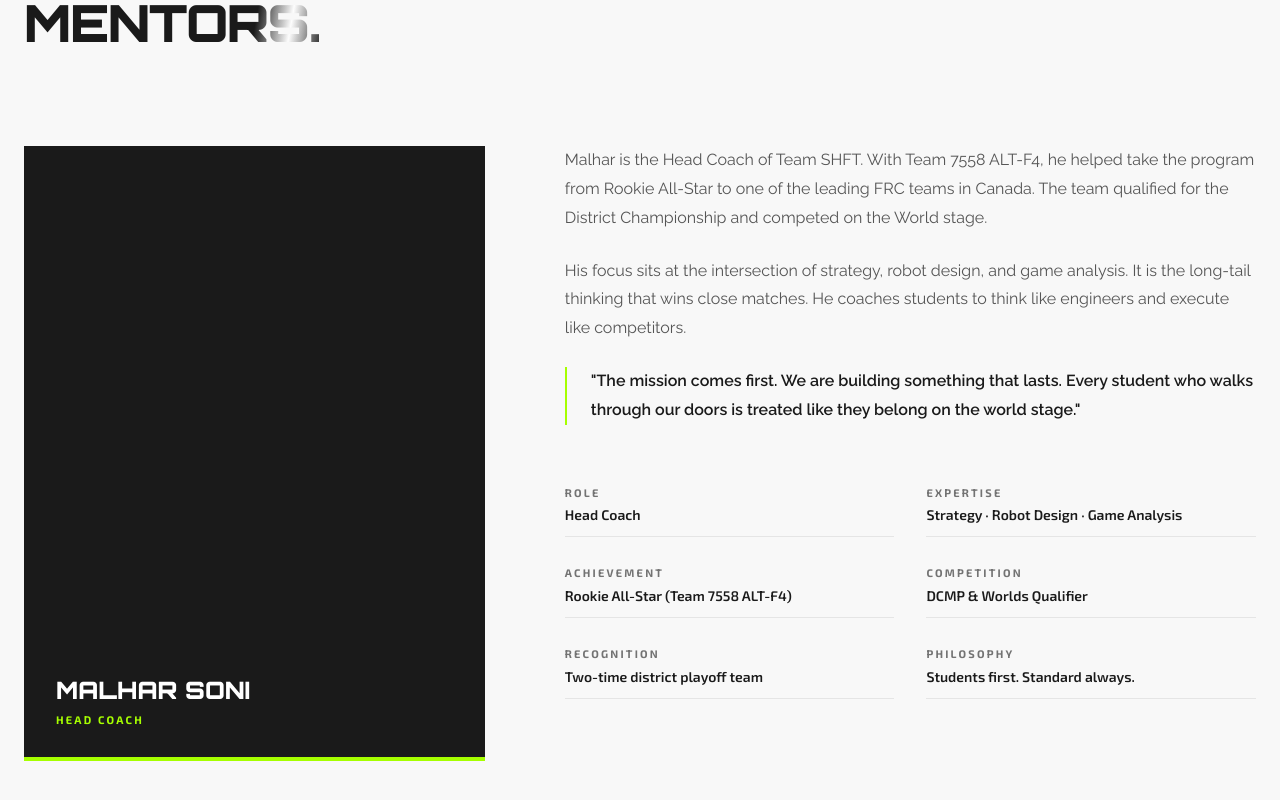
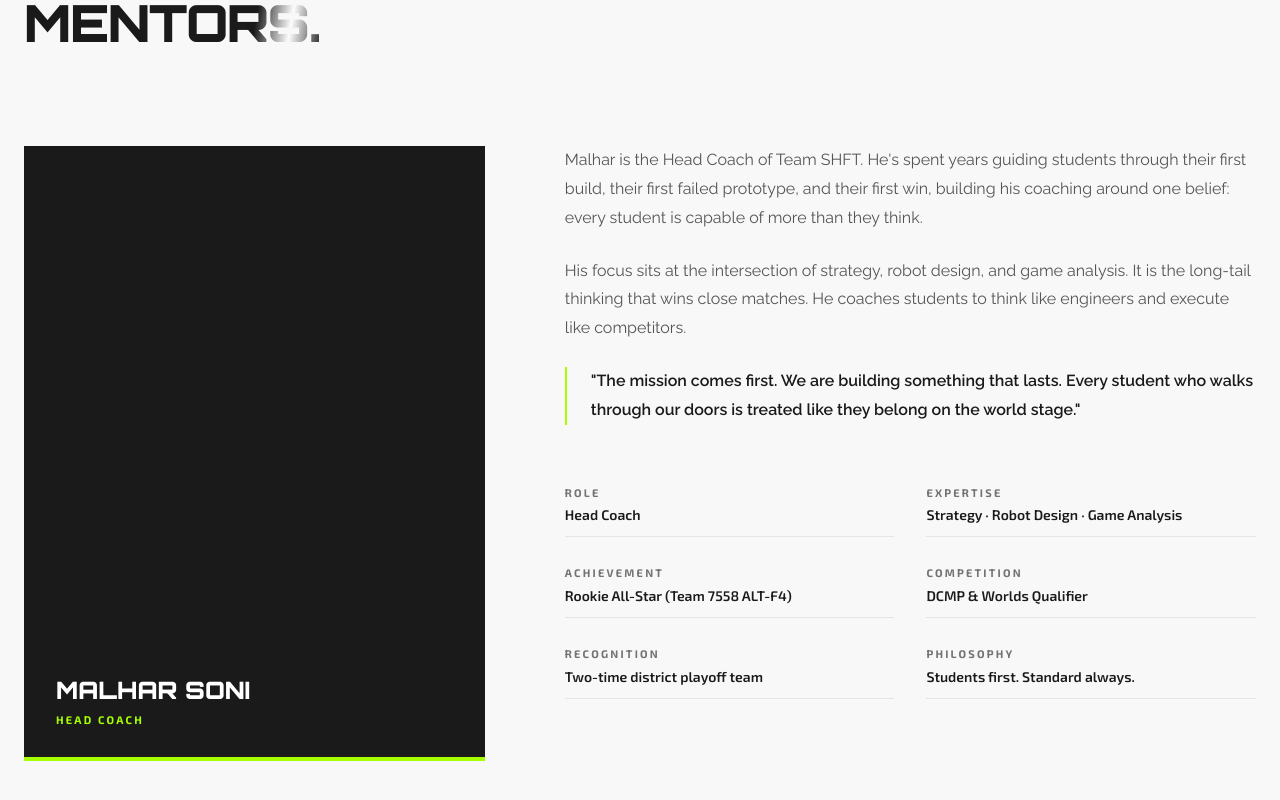
Before and after one commit to SNX-Corp/SHFT, an Astro site in the folder website/: page / in a window 1280 px wide. Shown: the part 1761-2561 px from the top of the page. Built offline with nearby package versions, Linux system fonts and the light colour scheme; Astro itself is replaced by a stand-in of ours.

Commit message:
Update Malhar bio_1: coaching-forward, student-first framing

```diff
--- a/website/src/content/sections/mentors.md
+++ b/website/src/content/sections/mentors.md
@@ -6,7 +6,7 @@ headline_line_2: MENTORS.
 mentors:
   - name: Malhar Soni
     role_tagline: Head Coach
-    bio_1: Malhar is the Head Coach of Team SHFT. With Team 7558 ALT-F4, he helped take the program from Rookie All-Star to one of the leading FRC teams in Canada. The team qualified for the District Championship and competed on the World stage.
+    bio_1: "Malhar is the Head Coach of Team SHFT. He's spent years guiding students through their first build, their first failed prototype, and their first win, building his coaching around one belief: every student is capable of more than they think."
     bio_2: His focus sits at the intersection of strategy, robot design, and game analysis. It is the long-tail thinking that wins close matches. He coaches students to think like engineers and execute like competitors.
     quote: The mission comes first. We are building something that lasts. Every student who walks through our doors is treated like they belong on the world stage.
     credentials:
```
